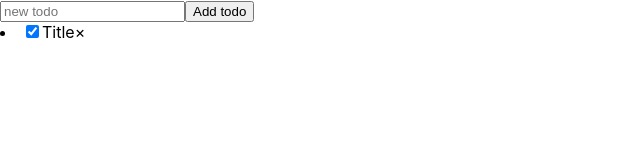
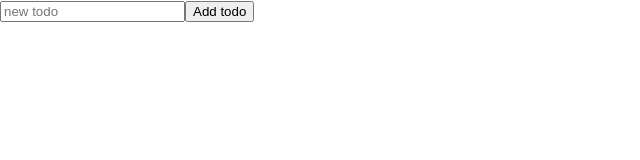
Before and after one commit to Canoist/react-ts-base, a React (Create React App) app: page / in a window 1280 px wide. Shown: the top 160 px of the page, without its empty margins (0-640 px from the left). Built offline with nearby package versions, Linux system fonts and the light colour scheme.

Commit message:
Added 'types' with types, added first type

```diff
--- a/src/App.tsx
+++ b/src/App.tsx
@@ -1,17 +1,23 @@
 import React, { useState } from "react";
 import TodoItem from "./components/TodoItem";
 import AddTodo from "./components/AddTodo";
+import { ITodo } from "./types";
 
 function App() {
     const [text, setText] = useState<string>("");
-    const [todos, setTodos] = useState<string[]>([""]);
+    const [todos, setTodos] = useState<ITodo[]>([]);
 
     const handleChange = ({ target }: React.ChangeEvent<HTMLInputElement>) => {
         setText(target.value);
     };
 
     const createTodo = () => {
-        setTodos([text, ...todos]);
+        const newTodo: ITodo = {
+            completed: false,
+            id: Date.now(),
+            title: text,
+        };
+        setTodos([newTodo, ...todos]);
         setText("");
     };
 
@@ -22,12 +28,14 @@ function App() {
                 onChange={handleChange}
                 onClick={createTodo}
             />
-            <TodoItem
-                id="123"
-                title="Title"
-                completed={true}
-                style={{ border: "1px solid black" }}
-            />
+            {todos.map((todo: ITodo) => (
+                <TodoItem
+                    id={todo.id}
+                    title={todo.title}
+                    completed={todo.completed}
+                    style={{ border: "1px solid black" }}
+                />
+            ))}
         </div>
     );
 }
--- a/src/components/TodoItem.tsx
+++ b/src/components/TodoItem.tsx
@@ -1,9 +1,7 @@
 import React from "react";
+import { ITodo } from "../types";
 
-interface ITodoItem {
-    id: string;
-    title: string;
-    completed: boolean;
+interface ITodoItem extends ITodo {
     children?: React.ReactNode;
     style?: React.CSSProperties;
 }
--- /dev/null
+++ b/src/types/ITodo.ts
@@ -0,0 +1,5 @@
+export interface ITodo {
+    id: number;
+    title: string;
+    completed: boolean;
+}
--- /dev/null
+++ b/src/types/index.ts
@@ -0,0 +1 @@
+export * from "./ITodo";
```
